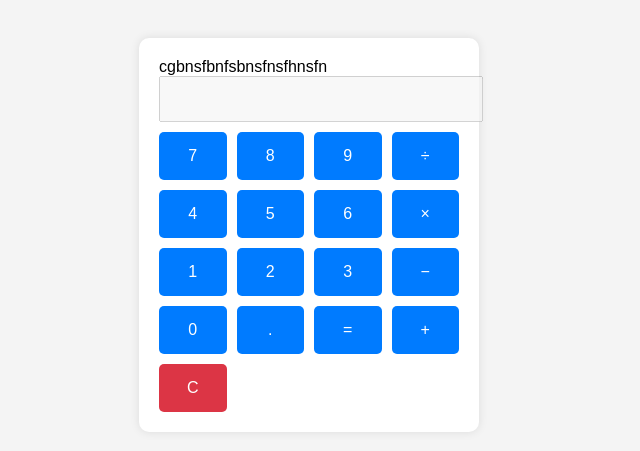
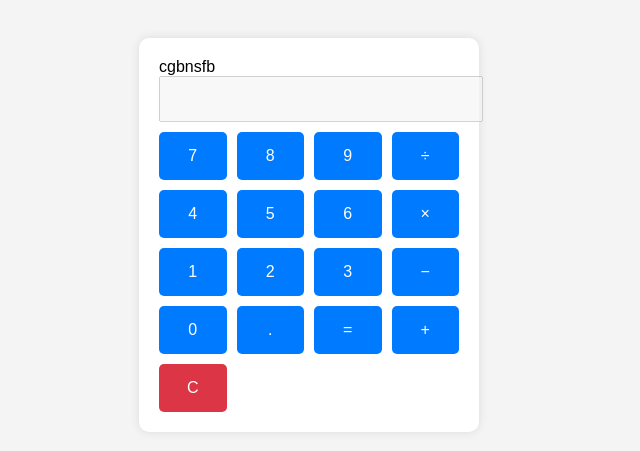
Before and after one commit to adamwillerton/ADTDevOps_Topic3_Demo, a website: page index.html in a window 1280 px wide. Shown: the part 173-624 px from the top of the page, without its empty margins (331-971 px from the left). Drawn offline with Linux system fonts and the light colour scheme.

Commit message:
Update index.html

```diff
--- a/index.html
+++ b/index.html
@@ -54,7 +54,7 @@
 </head>
 <body>
   <div class="calculator">
-    cgbnsfbnfsbnsfnsfhnsfn
+    cgbnsfb
     <input type="text" id="display" disabled>
     <div class="buttons">
       <button onclick="append('7')">7</button>
```
